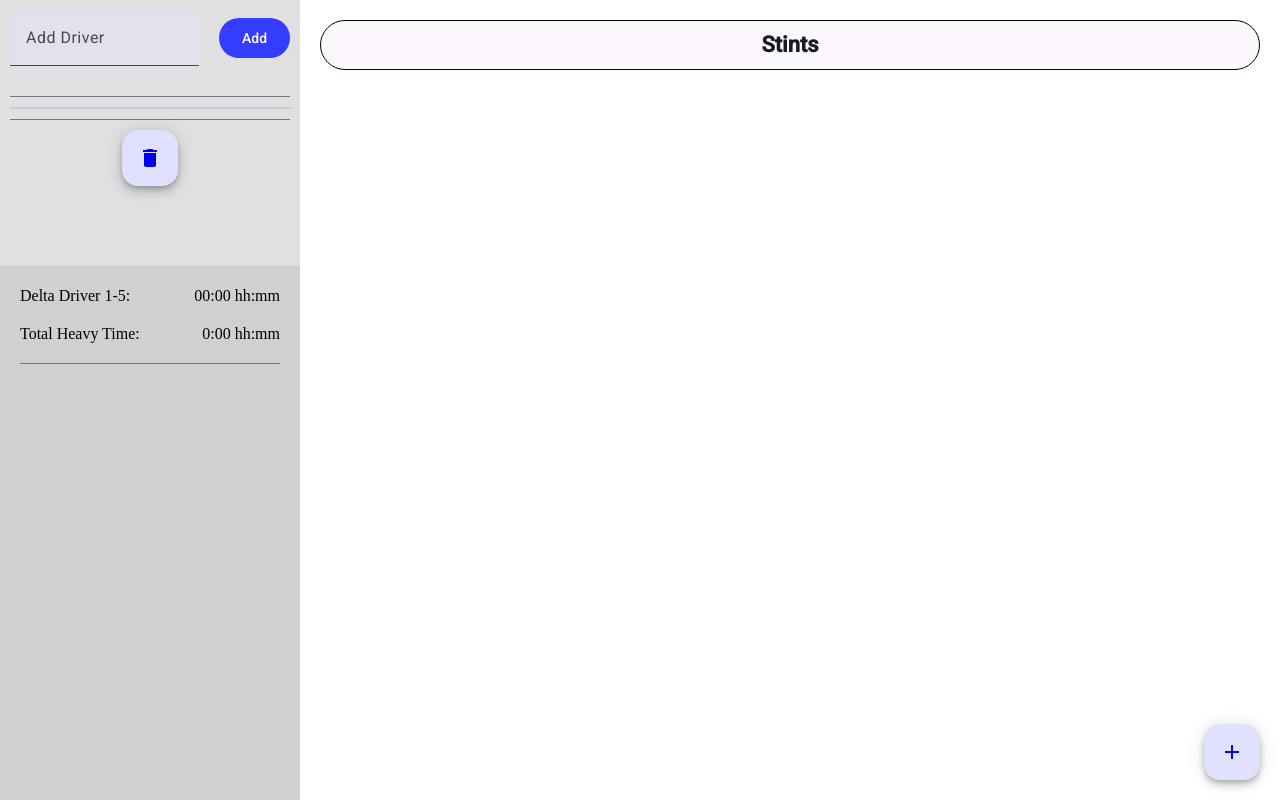
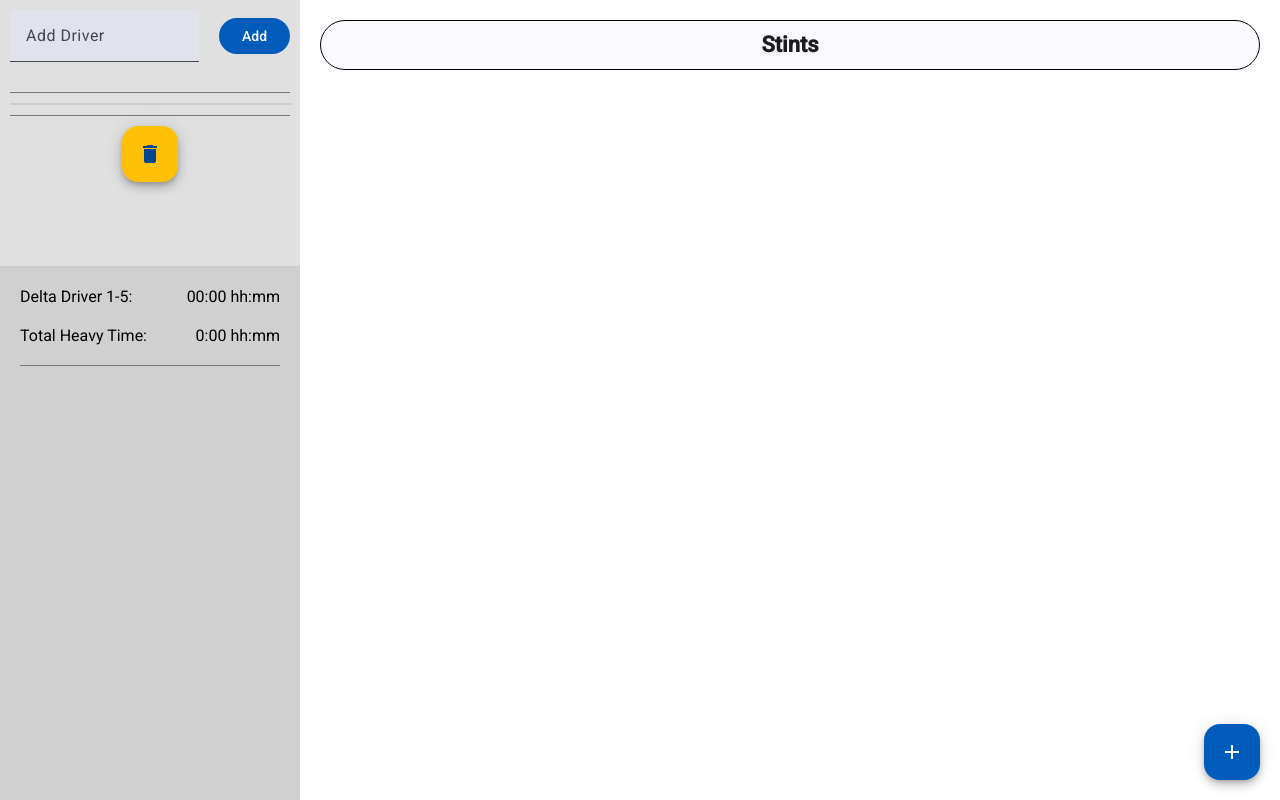
Before and after one commit to Marcoge/24h-helper, an Angular app: page / in a window 1280 px wide. Built offline with nearby package versions, Linux system fonts and the light colour scheme.

Commit message:
Added styling of buttons.

```diff
--- a/src/app/driver-panel/driver-panel.component.html
+++ b/src/app/driver-panel/driver-panel.component.html
@@ -35,7 +35,7 @@
     [cdkDropListConnectedTo]="[driverList]"
     (cdkDropListDropped)="drop($event)"
   >
-    <button mat-fab color="warn">
+    <button mat-fab class="delete-fab">
       <mat-icon>delete</mat-icon>
     </button>
   </div>
--- a/src/app/driver-panel/driver-panel.component.scss
+++ b/src/app/driver-panel/driver-panel.component.scss
@@ -1,4 +1,5 @@
 @use 'sass:color';
+@use '@angular/material' as mat;
 
 body {
   margin: 0;
@@ -84,3 +85,9 @@ body {
   flex: 1;
   justify-content: center;
 }
+
+.delete-fab {
+  @include mat.fab-overrides((
+    container-color: #FFC107
+  ));
+}
--- a/src/app/time-table-entry/time-table-entry.component.html
+++ b/src/app/time-table-entry/time-table-entry.component.html
@@ -43,7 +43,7 @@
       </mat-checkbox>
     </div>
     <div>
-      <button mat-flat-button (click)="deleteStint()">Delete</button>
+      <button mat-flat-button class="delete-button" (click)="deleteStint()">Delete</button>
     </div>
   </mat-card-content>
 </mat-card>
--- a/src/app/time-table-entry/time-table-entry.component.scss
+++ b/src/app/time-table-entry/time-table-entry.component.scss
@@ -1,3 +1,5 @@
+@use '@angular/material' as mat;
+
 .stint-container {
   display: flex;
   flex: 1;
@@ -16,3 +18,9 @@
 .driver-name {
   width: 25%;
 }
+
+.delete-button {
+  @include mat.button-overrides((
+    filled-container-color: #FFC107
+  ));
+}
--- a/src/app/time-table/time-table.component.scss
+++ b/src/app/time-table/time-table.component.scss
@@ -1,3 +1,5 @@
+@use '@angular/material' as mat;
+
 .header-bar {
   justify-content: center;
   border: 1px solid black;
@@ -21,4 +23,8 @@
   position: fixed;
   bottom: 20px;
   right: 20px;
+  @include mat.fab-overrides((
+    container-color: #005CBB,
+    foreground-color: white
+  ));
 }
--- a/src/styles.scss
+++ b/src/styles.scss
@@ -1,19 +1,19 @@
 /* You can add global styles to this file, and also import other style files */
-@use "@angular/material" as mat;
+@use '@angular/material' as mat;
+@include mat.core();
 
 html {
   @include mat.theme(
     (
-      color: mat.$blue-palette,
+      color: mat.$azure-palette,
       typography: Roboto,
-      density: 0,
+      density: -1,
     )
   );
 }
 
 body {
   height: 100%;
-}
-body {
+  font-family: Roboto;
   margin: 0;
 }
```
